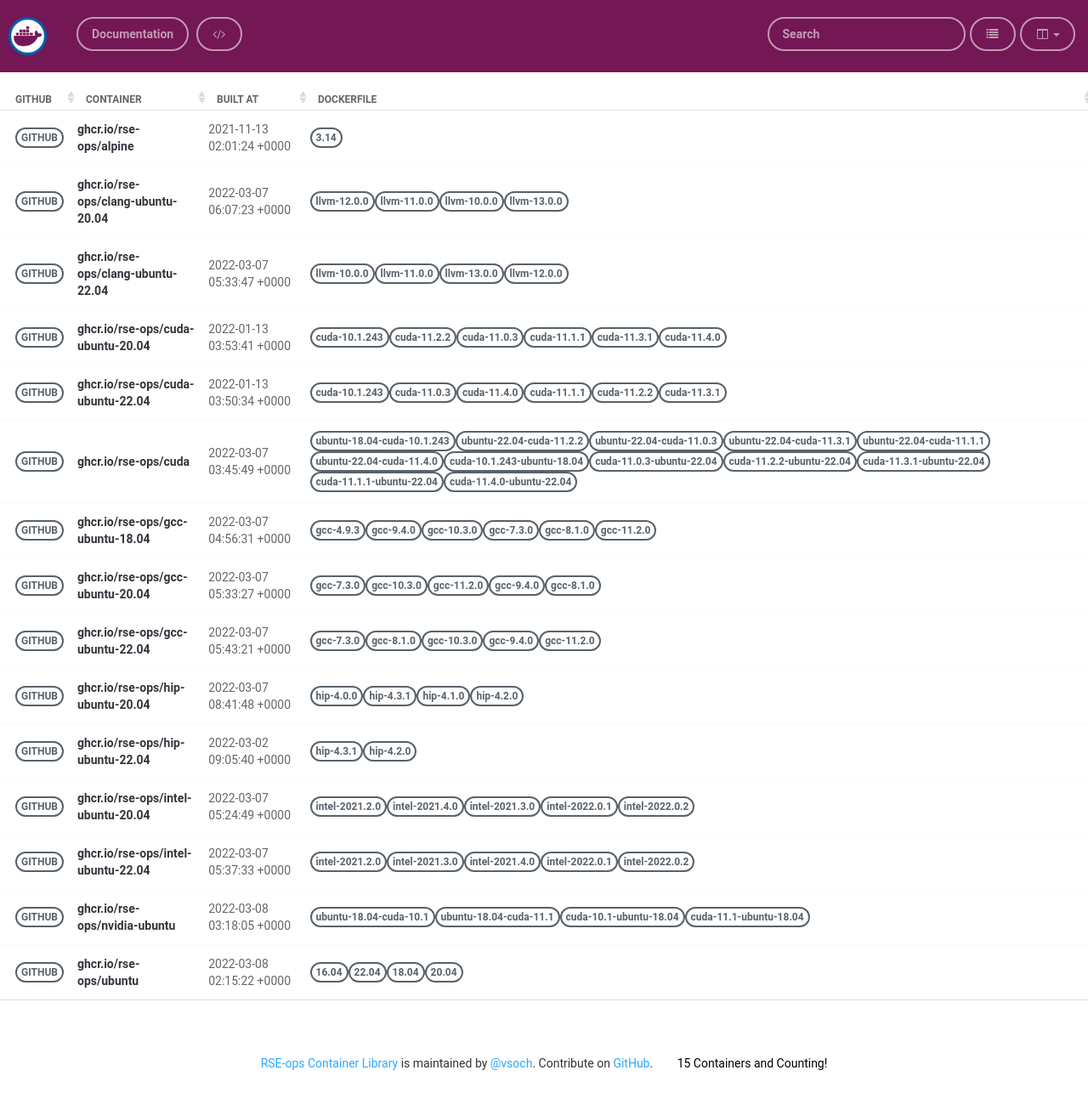
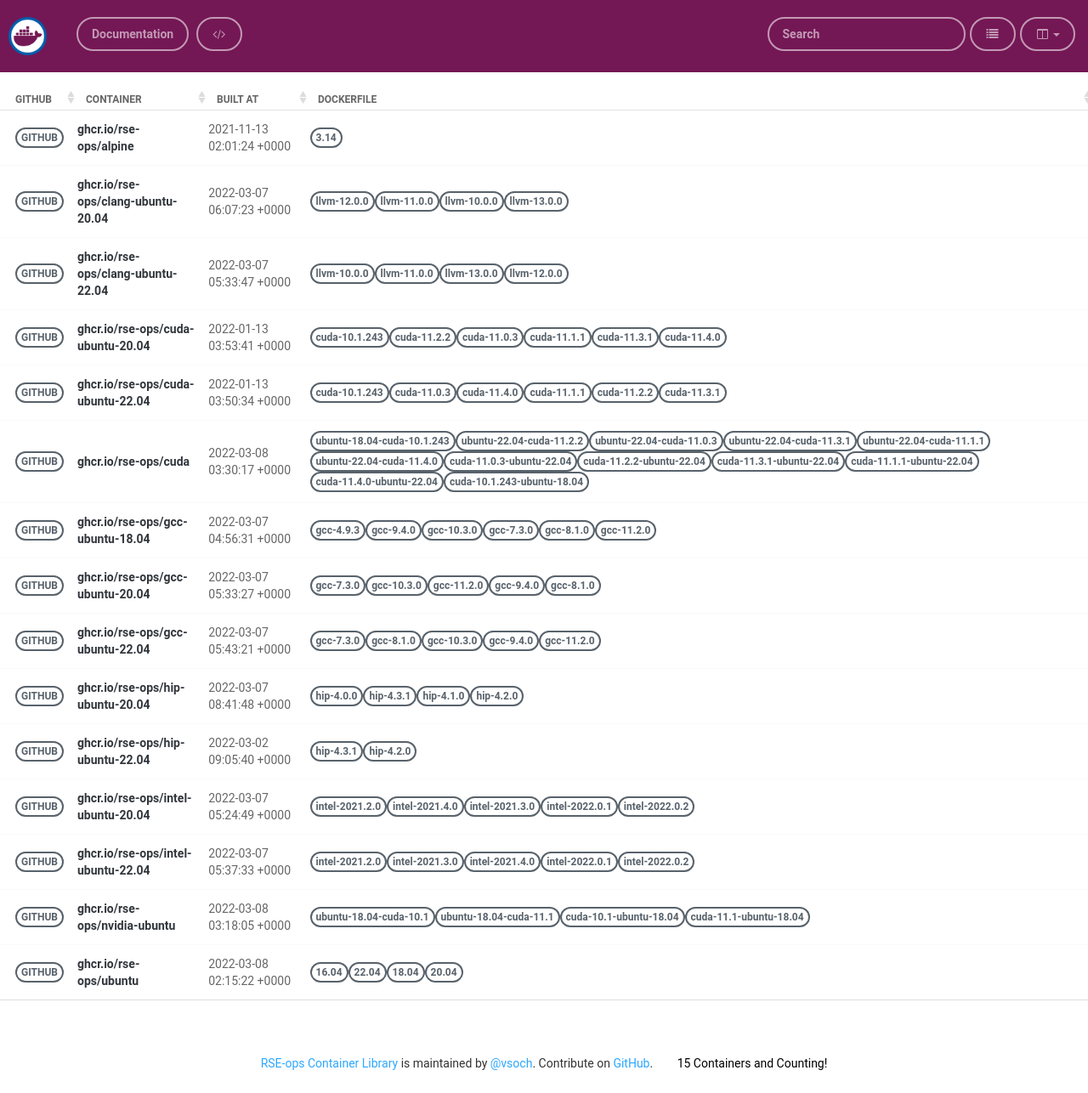
Before and after one commit to rse-ops/docker-images, a Jekyll site: the page built from pages/index.md, in a window 1280 px wide. Shown: the whole page at 85% size. Built offline with Jekyll 4.4.1, drawn with Linux system fonts in a browser that asks for light colours; nearby versions of some CDN libraries.

Commit message:
Automated push to update library 2022-03-08

```diff
--- a/_library/ghcr.io-rse-ops-cuda.md
+++ b/_library/ghcr.io-rse-ops-cuda.md
@@ -1,7 +1,7 @@
 ---
 layout: container
 name: ghcr.io/rse-ops/cuda
-updated_at: 2022-03-07 03:45:49.762167
+updated_at: 2022-03-08 03:30:17.095344
 
 
 container_url: https://github.com/orgs/rse-ops/packages/container/package/cuda
```
Also changed, not shown: other parts of _library/ghcr.io-rse-ops-cuda.md (+3 -3 lines).
